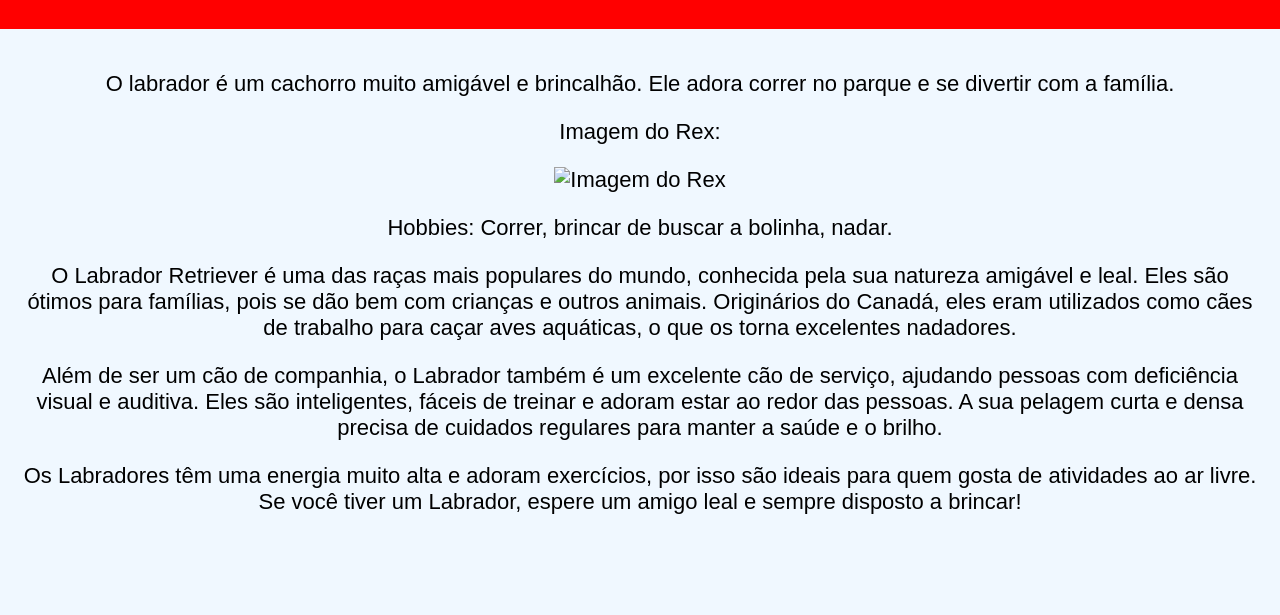
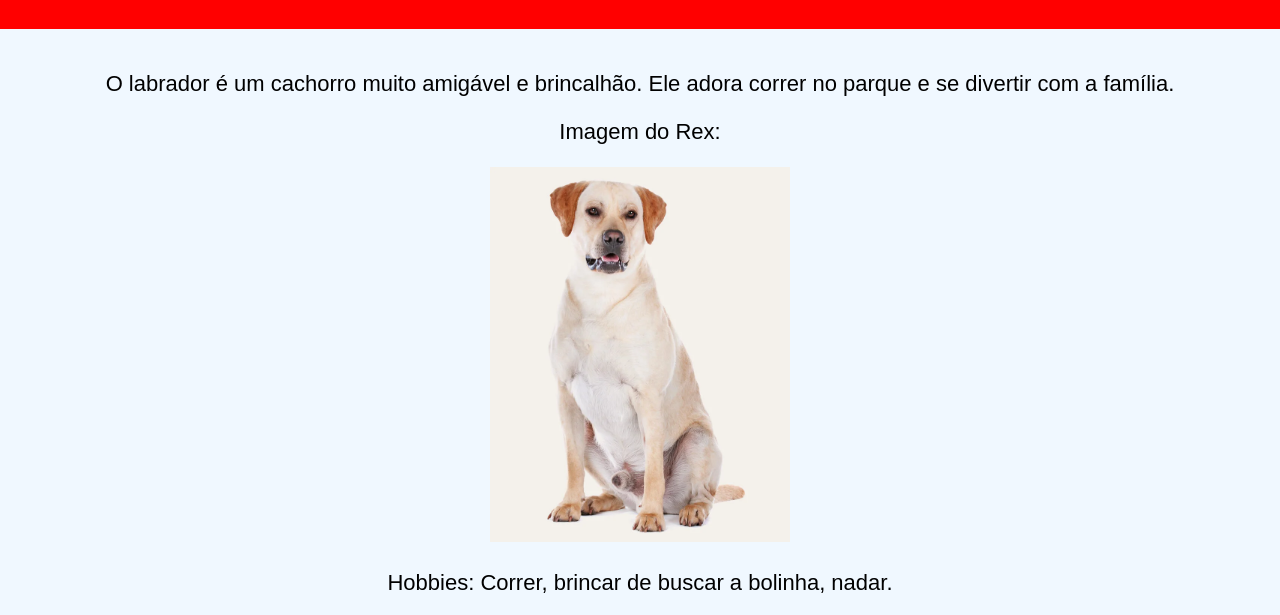
Before and after one commit to ruancarlos81/Atividade1, a plain HTML site: page index.html in a window 1280 px wide. Shown: the part 120-735 px from the top of the page. Drawn offline with Linux system fonts and the light colour scheme; the site is published under a folder, as on GitHub Pages, so addresses that start at the root find nothing.

Commit message:
tentativa correação imagem

```diff
--- a/index.html
+++ b/index.html
@@ -58,7 +58,7 @@
         <!-- Espaço para a imagem do animal -->
         <div class="image-container">
             <p>Imagem do Rex:</p>
-            <img src="/labrador.webp" alt="Imagem do Rex">
+            <img src="labrador.webp" alt="Imagem do Rex">
         </div>
 
         <p>Hobbies: Correr, brincar de buscar a bolinha, nadar.</p>
```
